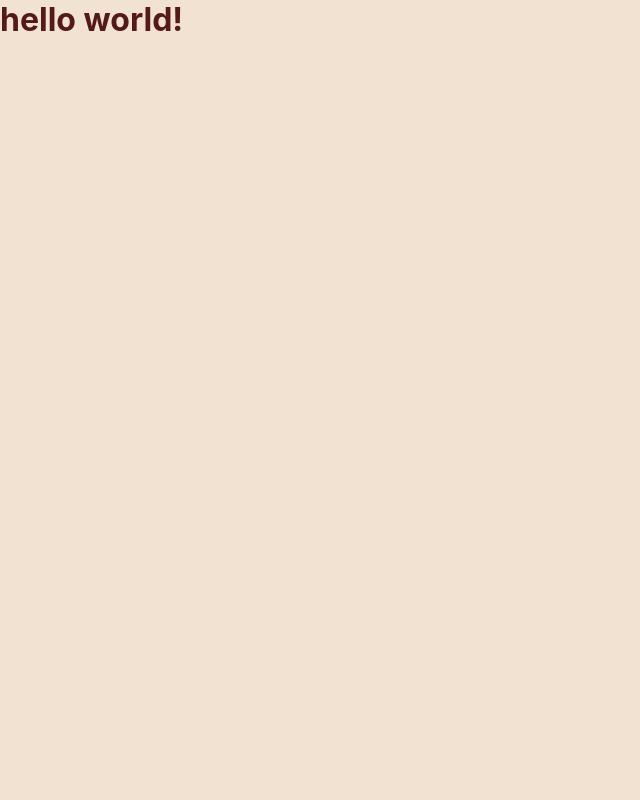
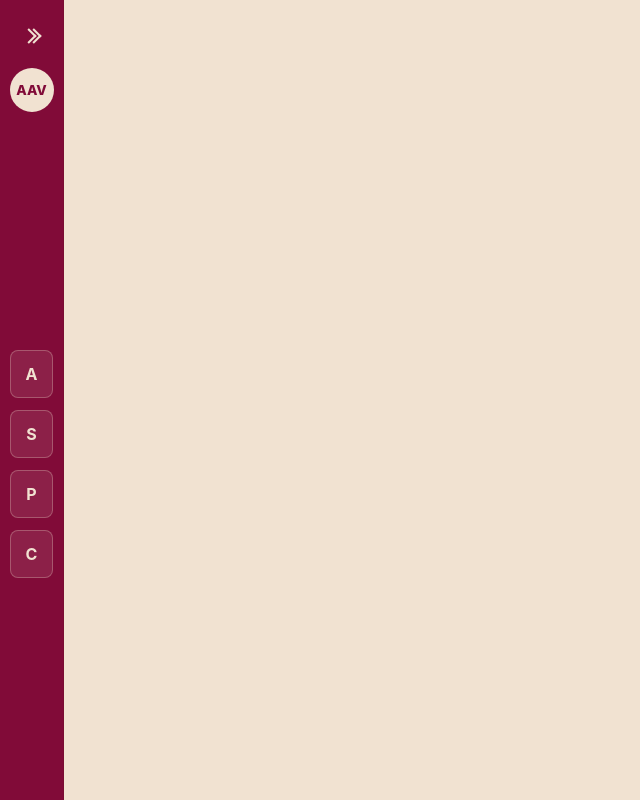
Before and after one commit to AAVerse/portfolio, an Angular app: page / in a window 1280 px wide. Shown: the whole page, without its empty margins (0-640 px from the left). Built offline with nearby package versions, Linux system fonts and the light colour scheme.

Commit message:
feat: navbar component created

```diff
--- a/src/app/app.html
+++ b/src/app/app.html
@@ -1 +1,10 @@
-<h1>{{ title() }}</h1>
+<div class="app-shell" [class.app-shell--navbar-collapsed]="isNavbarCollapsed()">
+  <app-navbar
+    [collapsed]="isNavbarCollapsed()"
+    (collapsedChange)="setNavbarCollapsed($event)"
+  />
+
+  <main class="app-shell__content" aria-label="Page content">
+    <router-outlet />
+  </main>
+</div>
--- a/src/app/app.scss
+++ b/src/app/app.scss
@@ -0,0 +1,21 @@
+:host {
+  display: block;
+  min-height: 100vh;
+}
+
+.app-shell {
+  min-height: 100vh;
+  background: var(--color-background);
+  color: var(--color-text);
+}
+
+.app-shell__content {
+  min-height: 100vh;
+  margin-left: var(--navbar-expanded-width);
+  padding: clamp(1.5rem, 4vw, 4rem);
+  transition: margin-left 280ms ease;
+}
+
+.app-shell--navbar-collapsed .app-shell__content {
+  margin-left: var(--navbar-collapsed-width);
+}
--- a/src/app/app.ts
+++ b/src/app/app.ts
@@ -1,12 +1,17 @@
 import { Component, signal } from '@angular/core';
 import { RouterOutlet } from '@angular/router';
+import { Navbar } from './components/navbar/navbar';
 
 @Component({
   selector: 'app-root',
-  imports: [],
+  imports: [Navbar, RouterOutlet],
   templateUrl: './app.html',
-  styleUrl: './app.scss'
+  styleUrl: './app.scss',
 })
 export class App {
-  protected readonly title = signal('hello world!');
+  protected readonly isNavbarCollapsed = signal(true);
+
+  protected setNavbarCollapsed(isCollapsed: boolean): void {
+    this.isNavbarCollapsed.set(isCollapsed);
+  }
 }
--- /dev/null
+++ b/src/app/components/navbar/navbar.html
@@ -0,0 +1,29 @@
+<nav class="side-navbar" [class.side-navbar--collapsed]="collapsed" aria-label="Primary">
+  <div class="side-navbar__header">
+    <a class="side-navbar__brand" href="#" [attr.aria-label]="collapsed ? 'AAVerse' : null">
+      <span class="side-navbar__brand-mark">AAV</span>
+      <span class="side-navbar__brand-rest">erse</span>
+    </a>
+
+    <button
+      class="side-navbar__toggle"
+      type="button"
+      (click)="toggleNavbar()"
+      [attr.aria-label]="collapsed ? 'Expand navigation' : 'Collapse navigation'"
+      [attr.aria-expanded]="!collapsed"
+    >
+      <span class="side-navbar__toggle-icon" aria-hidden="true"></span>
+    </button>
+  </div>
+
+  <ul class="side-navbar__links">
+    @for (item of navItems; track item.href) {
+      <li>
+        <a class="side-navbar__link" [href]="item.href" [attr.aria-label]="item.label">
+          <span class="side-navbar__link-short" aria-hidden="true">{{ item.shortLabel }}</span>
+          <span class="side-navbar__link-label">{{ item.label }}</span>
+        </a>
+      </li>
+    }
+  </ul>
+</nav>
--- /dev/null
+++ b/src/app/components/navbar/navbar.scss
@@ -0,0 +1,213 @@
+:host {
+  display: contents;
+}
+
+.side-navbar {
+  position: fixed;
+  inset: 0 auto 0 0;
+  z-index: 10;
+  display: flex;
+  width: var(--navbar-expanded-width);
+  min-height: 100vh;
+  flex-direction: column;
+  overflow: hidden;
+  border-right: 1px solid color-mix(in srgb, var(--color-text) 16%, transparent);
+  background: var(--color-primary);
+  color: var(--color-background);
+  transition: width 280ms ease;
+}
+
+.side-navbar--collapsed {
+  width: var(--navbar-collapsed-width);
+}
+
+.side-navbar__header {
+  display: grid;
+  grid-template-columns: minmax(0, 1fr) 2.5rem;
+  align-items: center;
+  gap: 0.75rem;
+  min-height: 5.5rem;
+  padding: 1.25rem;
+}
+
+.side-navbar__brand {
+  display: inline-flex;
+  width: 7.75rem;
+  height: 2.75rem;
+  align-items: center;
+  justify-content: center;
+  overflow: hidden;
+  border-radius: 999px;
+  background-color: var(--color-background);
+  color: var(--color-primary);
+  font-size: 1.25rem;
+  font-weight: 800;
+  text-decoration: none;
+  white-space: nowrap;
+  transition:
+    width 280ms ease,
+    height 280ms ease;
+}
+
+.side-navbar__brand-mark,
+.side-navbar__brand-rest,
+.side-navbar__link-label,
+.side-navbar__link-short {
+  transition:
+    opacity 200ms ease,
+    transform 200ms ease;
+}
+
+.side-navbar__link-short {
+  position: absolute;
+  opacity: 0;
+  transform: translateX(-0.5rem);
+}
+
+.side-navbar__toggle {
+  display: inline-grid;
+  width: 2.5rem;
+  height: 2.5rem;
+  place-items: center;
+  border: 0;
+  background: transparent;
+  color: inherit;
+  cursor: pointer;
+  transition:
+    color 180ms ease,
+    transform 180ms ease;
+}
+
+.side-navbar__toggle:hover,
+.side-navbar__toggle:focus-visible {
+  color: var(--color-surface);
+  transform: scale(1.08);
+}
+
+.side-navbar__toggle:focus-visible,
+.side-navbar__link:focus-visible,
+.side-navbar__brand:focus-visible {
+  outline: 3px solid var(--color-surface);
+  outline-offset: 3px;
+}
+
+.side-navbar__toggle-icon {
+  position: relative;
+  width: 1.25rem;
+  height: 1.25rem;
+}
+
+.side-navbar__toggle-icon::before,
+.side-navbar__toggle-icon::after {
+  position: absolute;
+  top: 50%;
+  width: 0.55rem;
+  height: 0.55rem;
+  border-top: 2px solid currentColor;
+  border-left: 2px solid currentColor;
+  content: '';
+  transition:
+    left 220ms ease,
+    transform 220ms ease;
+}
+
+.side-navbar__toggle-icon::before {
+  left: 38%;
+  transform: translate(-50%, -50%) rotate(-45deg);
+}
+
+.side-navbar__toggle-icon::after {
+  left: 62%;
+  transform: translate(-50%, -50%) rotate(-45deg);
+}
+
+.side-navbar__links {
+  display: flex;
+  flex: 1;
+  flex-direction: column;
+  justify-content: center;
+  gap: 1rem;
+  margin: 0;
+  padding: 1.25rem;
+  list-style: none;
+}
+
+.side-navbar__link {
+  display: flex;
+  min-height: 3.5rem;
+  align-items: center;
+  justify-content: center;
+  border: 1px solid color-mix(in srgb, var(--color-background) 28%, transparent);
+  border-radius: 0.5rem;
+  background: color-mix(in srgb, var(--color-background) 10%, transparent);
+  color: inherit;
+  font-size: clamp(1rem, 1.4vw, 1.3rem);
+  font-weight: 700;
+  text-align: center;
+  text-decoration: none;
+  transition:
+    background-color 180ms ease,
+    border-color 180ms ease,
+    color 180ms ease,
+    transform 180ms ease;
+}
+
+.side-navbar__link:hover,
+.side-navbar__link:focus-visible {
+  border-color: var(--color-background);
+  background: var(--color-background);
+  color: var(--color-primary);
+  transform: translateX(0.25rem);
+}
+
+.side-navbar--collapsed .side-navbar__header {
+  grid-template-columns: 1fr;
+  justify-items: center;
+  gap: 0.75rem;
+  padding: 1rem 0.6rem;
+}
+
+.side-navbar--collapsed .side-navbar__brand {
+  order: 2;
+  width: 2.75rem;
+  height: 2.75rem;
+  font-size: 0.85rem;
+}
+
+.side-navbar--collapsed .side-navbar__toggle {
+  order: 1;
+}
+
+.side-navbar--collapsed .side-navbar__brand-rest,
+.side-navbar--collapsed .side-navbar__link-label {
+  position: absolute;
+  opacity: 0;
+  transform: translateX(-0.5rem);
+  pointer-events: none;
+}
+
+.side-navbar--collapsed .side-navbar__link-short {
+  position: static;
+  opacity: 1;
+  transform: translateX(0);
+}
+
+.side-navbar--collapsed .side-navbar__toggle-icon::before {
+  left: 38%;
+  transform: translate(-50%, -50%) rotate(135deg);
+}
+
+.side-navbar--collapsed .side-navbar__toggle-icon::after {
+  left: 62%;
+  transform: translate(-50%, -50%) rotate(135deg);
+}
+
+.side-navbar--collapsed .side-navbar__links {
+  gap: 0.75rem;
+  padding: 1rem 0.6rem;
+}
+
+.side-navbar--collapsed .side-navbar__link {
+  min-height: 3rem;
+  font-size: 1rem;
+}
--- /dev/null
+++ b/src/app/components/navbar/navbar.ts
@@ -0,0 +1,24 @@
+import { Component, EventEmitter, Input, Output } from '@angular/core';
+
+@Component({
+  selector: 'app-navbar',
+  imports: [],
+  templateUrl: './navbar.html',
+  styleUrl: './navbar.scss',
+})
+export class Navbar {
+  @Input() collapsed = false;
+  @Output() collapsedChange = new EventEmitter<boolean>();
+
+  protected readonly navItems = [
+    { label: 'About', href: '#about', shortLabel: 'A' },
+    { label: 'Skills', href: '#skills', shortLabel: 'S' },
+    { label: 'Projects & Achievements', href: '#projects-achievements', shortLabel: 'P' },
+    { label: 'Contact', href: '#contact', shortLabel: 'C' },
+  ];
+
+  protected toggleNavbar(): void {
+    this.collapsed = !this.collapsed;
+    this.collapsedChange.emit(this.collapsed);
+  }
+}
--- a/src/styles.scss
+++ b/src/styles.scss
@@ -5,8 +5,8 @@
   --color-background: #f1e2d1;
   --color-surface: #dcc3aa;
   --color-text: #541a1a;
-  --navbar-expanded-width: clamp(20rem, 30vw, 30rem);
-  --navbar-collapsed-width: clamp(4rem, 5vw, 5rem);
+  --navbar-expanded-width: 380px;
+  --navbar-collapsed-width: 64px;
 }
 
 * {
```
Also changed, not shown: 1 other file (tests, documents, lock files or other folders).
